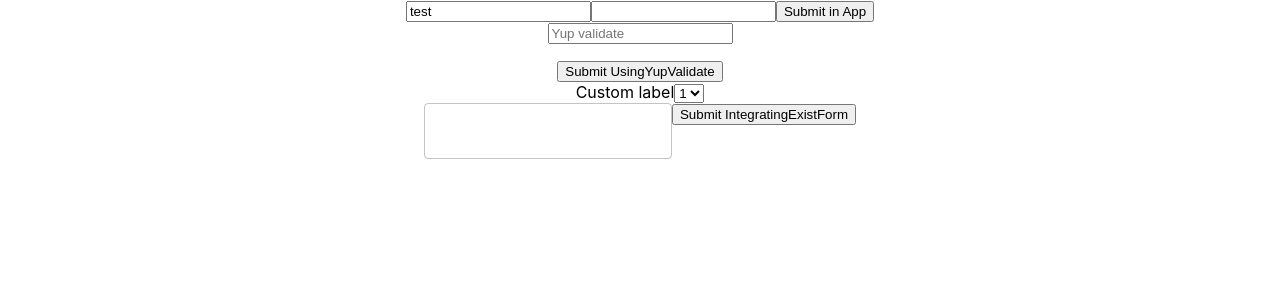
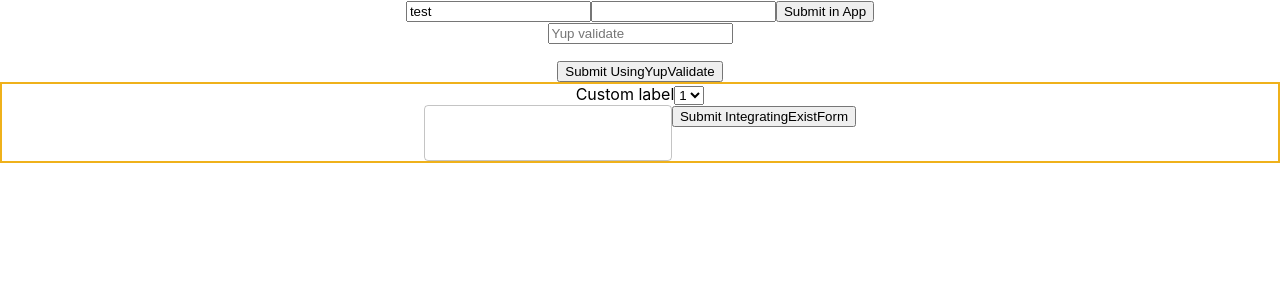
Before and after one commit to platium111/9.forms, a React (Create React App) app: page / in a window 1280 px wide. Shown: the top 300 px of the page. Built offline with nearby package versions, Linux system fonts and the light colour scheme.

Commit message:
feat: add style component + random color generating

```diff
--- a/package.json
+++ b/package.json
@@ -13,6 +13,7 @@
     "react-dom": "^17.0.2",
     "react-hook-form": "^7.16.1",
     "react-scripts": "4.0.3",
+    "styled-components": "^5.3.1",
     "web-vitals": "^1.1.2"
   },
   "scripts": {
--- a/src/IntegratingExistForm.js
+++ b/src/IntegratingExistForm.js
@@ -2,6 +2,13 @@ import React from "react";
 import { useForm, Controller } from "react-hook-form";
 import TextField from "@mui/material/TextField";
 import Container from "@mui/material/Container";
+import styled from "styled-components";
+
+const randomColor = `#${Math.floor(Math.random() * 16777215).toString(16)}`;
+
+const Wrapper = styled.div`
+  border: 2px solid ${randomColor};
+`;
 
 // [learn] using forwardRef for existing UI, can pass react-hook-form as onChange
 const Select = React.forwardRef(({ label, onChange, name }, ref) => (
@@ -22,6 +29,7 @@ const IntegratingExistForm = () => {
   };
 
   return (
+    <Wrapper>
       <form onSubmit={handleSubmit(onSubmit)}>
         <Container>
           <Select
@@ -30,17 +38,23 @@ const IntegratingExistForm = () => {
             {...register("firstName")}
           />
 
-        {/* [learn] Using Controller for 3rd UI */}
+          {/* [learn] Using Controller for 3rd UI
+           *  + passing name, onBlur, onChange, ref to <Textfield>
+           */}
           <Controller
-          name="firstName"
+            name="lastName"
             control={control}
             defaultValue=""
-          render={({ field }) => <TextField {...field} />}
+            render={({ field }) => {
+              console.log("field props", field);
+              return <TextField {...field} />;
+            }}
           />
 
           <input type="submit" value="Submit IntegratingExistForm" />
         </Container>
       </form>
+    </Wrapper>
   );
 };
 
```
Also changed, not shown: 1 other file (tests, documents, lock files or other folders). Lines whose indentation alone changed are shown as unchanged.
